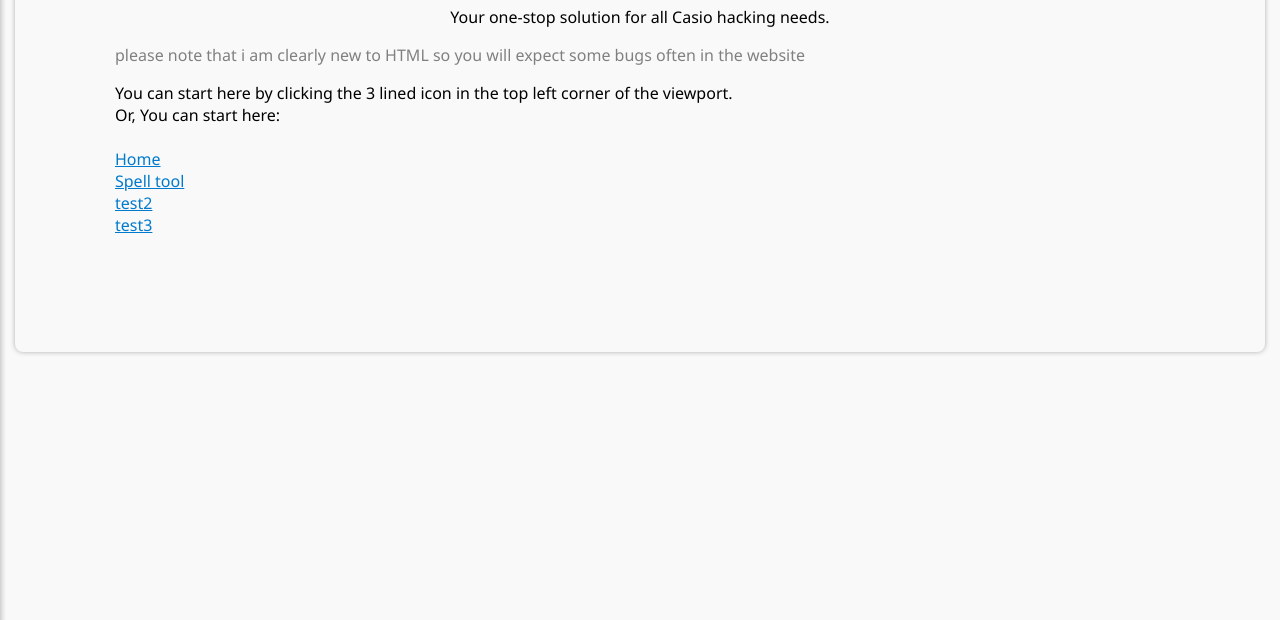
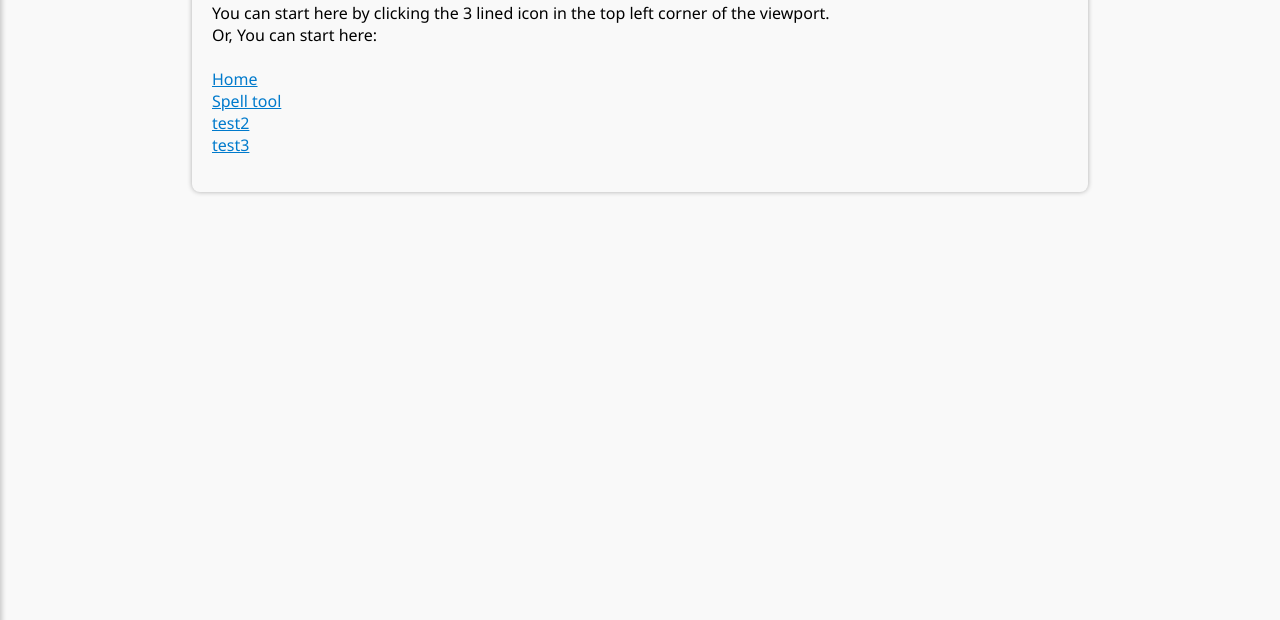
Before and after one commit to zxy670dj/zxy670dj.github.io, a plain HTML site: page index.html in a window 1280 px wide. Shown: the part 180-800 px from the top of the page. Drawn offline with Linux system fonts and the light colour scheme.

Commit message:
Update index.html

```diff
--- a/index.html
+++ b/index.html
@@ -70,8 +70,8 @@
       background: #ddd;
     }
     .content {
-      padding: 100px;
-      margin: 0 15px 0 15px;
+      padding: 20px;
+      margin: 0 15% 0 15%;
       justify-content: center;
       border-radius: 8px;
       box-shadow: 0 0 5px rgba(0,0,0,0.3);
```
